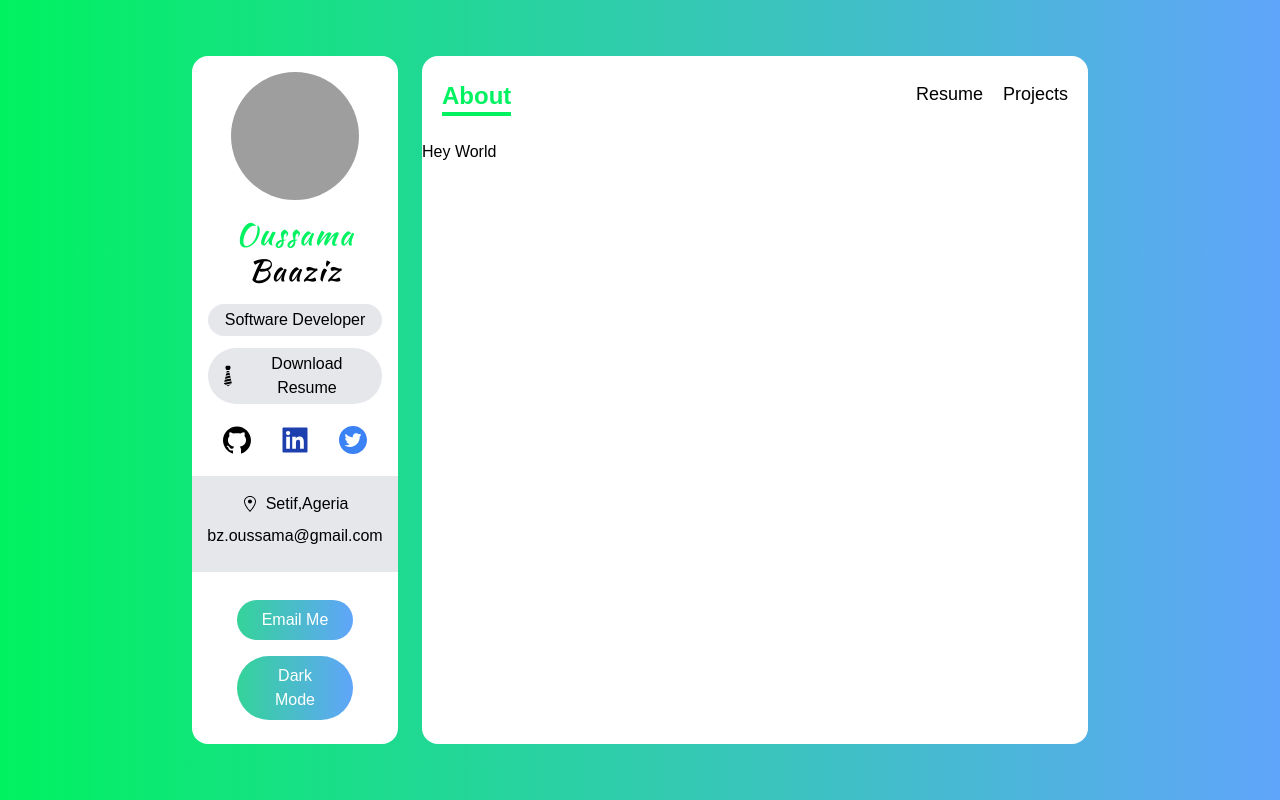
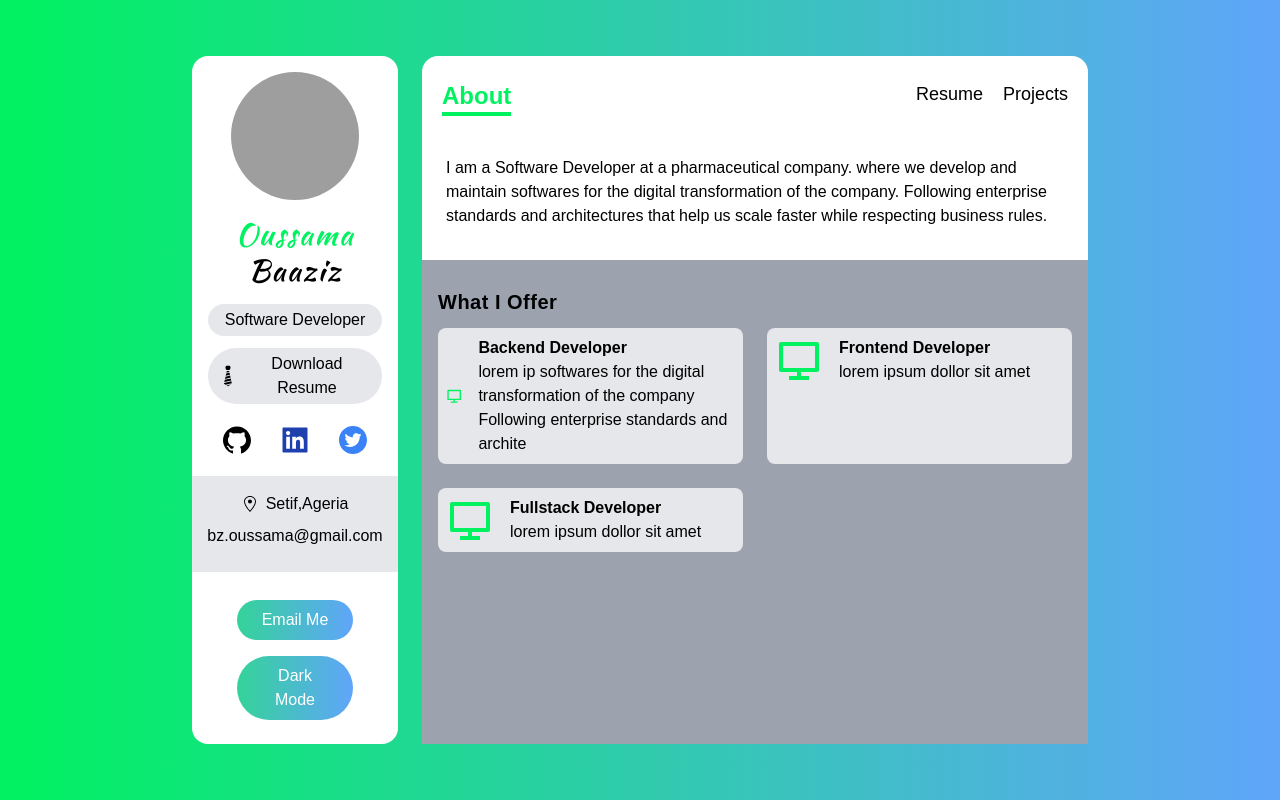
Before and after one commit to ouss4m4/nextjsportfolio, a Next.js app: page / in a window 1280 px wide. Built offline with nearby package versions, Linux system fonts and the light colour scheme; grey boxes are pictures that could not be loaded.

Commit message:
initial about page layout

```diff
--- /dev/null
+++ b/components/ServiceCard.tsx
@@ -0,0 +1,23 @@
+import { FC } from 'react';
+import { IService } from '../data';
+
+const ServiceCard: FC<{ service: IService }> = ({
+  service: { title, about, Icon },
+}) => {
+  const createMarkup = () => {
+    return {
+      __html: about,
+    };
+  };
+  return (
+    <div className="flex items-center p-2 space-x-4">
+      <Icon className="w-12 h-12 text-green" />
+      <div>
+        <h4 className="font-bold">{title}</h4>
+        <p dangerouslySetInnerHTML={createMarkup()} />
+      </div>
+    </div>
+  );
+};
+
+export default ServiceCard;
--- /dev/null
+++ b/data.ts
@@ -0,0 +1,27 @@
+import { IconType } from 'react-icons';
+import { RiComputerLine } from 'react-icons/ri';
+
+export interface IService {
+  title: string;
+  about: string;
+  Icon: IconType;
+}
+
+export const services: IService[] = [
+  {
+    title: 'Backend Developer',
+    about: `lorem ip  softwares for the digital transformation of the company
+    Following enterprise standards and archite`,
+    Icon: RiComputerLine,
+  },
+  {
+    title: 'Frontend Developer',
+    about: 'lorem ipsum dollor sit amet',
+    Icon: RiComputerLine,
+  },
+  {
+    title: 'Fullstack Developer',
+    about: 'lorem ipsum dollor sit amet',
+    Icon: RiComputerLine,
+  },
+];
--- a/pages/api/hello.ts
+++ /dev/null
@@ -1,5 +0,0 @@
-// Next.js API route support: https://nextjs.org/docs/api-routes/introduction
-
-export default function handler(req, res) {
-  res.status(200).json({ name: 'John Doe' })
-}
--- /dev/null
+++ b/pages/api/services.ts
@@ -0,0 +1,8 @@
+// Next.js API route support: https://nextjs.org/docs/api-routes/introduction
+
+import { NextApiRequest, NextApiResponse } from 'next';
+import { services } from '../../data';
+
+export default function handler(req: NextApiRequest, res: NextApiResponse) {
+  res.status(200).json(services);
+}
--- a/pages/index.tsx
+++ b/pages/index.tsx
@@ -1,9 +1,31 @@
 import React from 'react';
+import ServiceCard from '../components/ServiceCard';
+import { services } from '../data';
 
-interface Props {}
-
-const index = (props: Props) => {
-  return <div>Hey World</div>;
+const index = () => {
+  return (
+    <div className="flex flex-col flex-grow px-6 pt-1">
+      <h5 className="my-3 font-medium">
+        I am a Software Developer at a pharmaceutical company. where we develop
+        and maintain softwares for the digital transformation of the company.
+        Following enterprise standards and architectures that help us scale
+        faster while respecting business rules.
+      </h5>
+      <div
+        className="flex-grow p-4 mt-5 bg-gray-400"
+        style={{ marginLeft: '-1.5rem', marginRight: '-1.5rem' }}
+      >
+        <h6 className="my-3 text-xl font-bold tracking-wide">What I Offer</h6>
+        <div className="grid gap-6 lg:grid-cols-2 ">
+          {services.map((s) => (
+            <div className="bg-gray-200 rounded-lg lg:col-span-1">
+              <ServiceCard service={s} />
+            </div>
+          ))}
+        </div>
+      </div>
+    </div>
+  );
 };
 
 export default index;
```
